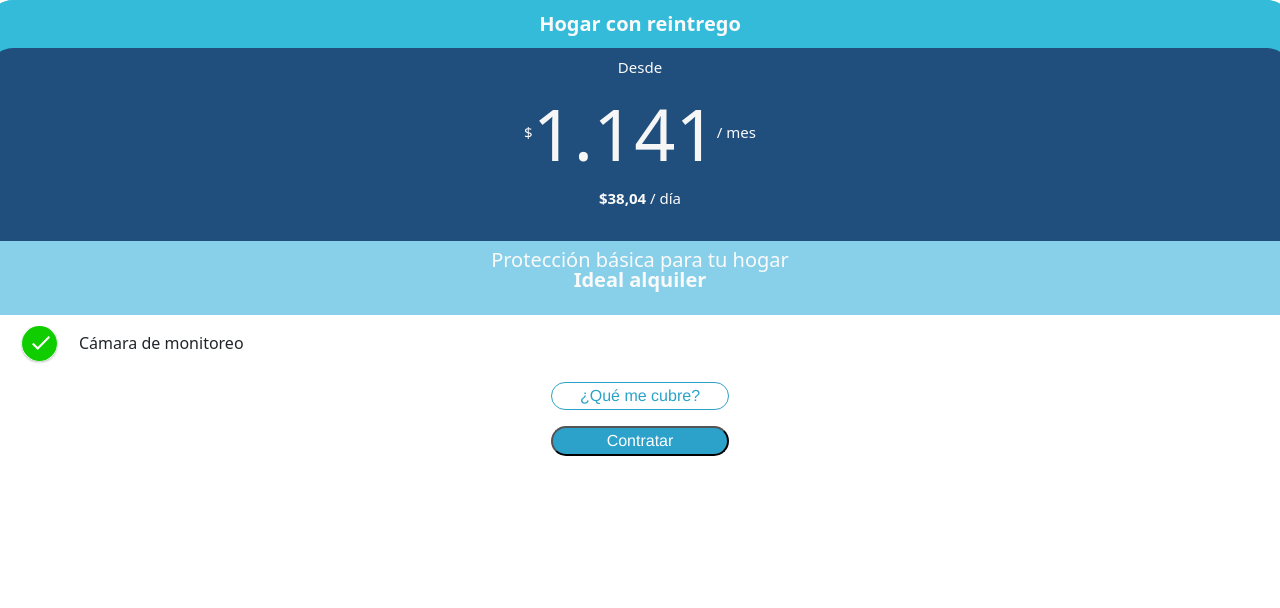
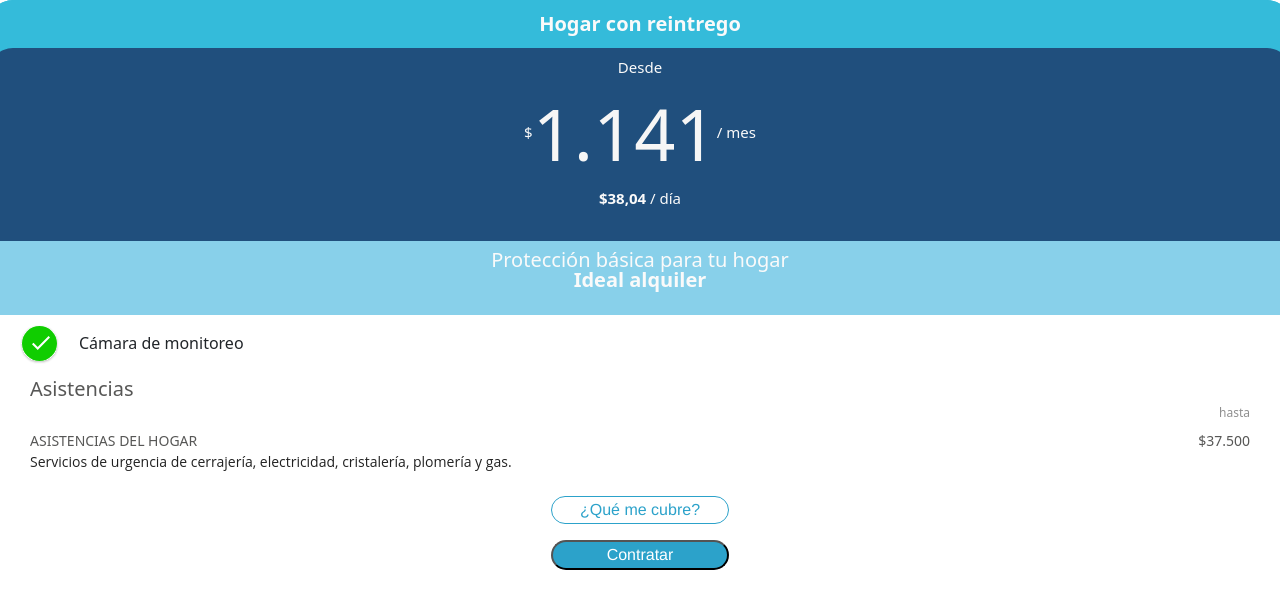
Before and after one commit to andresGarcia90/cotizador-hs, a React (Create React App) app: page / in a window 1280 px wide. Shown: the top 608 px of the page. Built offline with nearby package versions, Linux system fonts and the light colour scheme.

Commit message:
adding asistiese

```diff
--- a/src/components/UI/MainCard.js
+++ b/src/components/UI/MainCard.js
@@ -1,8 +1,8 @@
 import React from 'react';
 import { Col, Row } from 'react-bootstrap';
 // import cancelIcon from './../../img/cancel.svg';
-import PrimaryButton from './PrimaryButton'
-import successIcon from "./../../img/success.svg";
+import PrimaryButton from './PrimaryButton';
+import successIcon from './../../img/success.svg';
 import classes from './MainCard.module.css';
 import BorderButton from './BorderButton';
 const MainCard = (props) => {
@@ -38,20 +38,50 @@ const MainCard = (props) => {
       </Col>
       <Col xs={12}>
         <Row className={classes.item}>
-          <Col ><img src={successIcon} alt='success' className={classes.imagen}/><span>Cámara de monitoreo</span></Col>
+          <Col>
+            <img src={successIcon} alt="success" className={classes.imagen} />
+            <span>Cámara de monitoreo</span>
+          </Col>
+        </Row>
+      </Col>
+      <Col xs={12}>
+        <Row className={classes['asistencia-wrap']}>
+          <Col xs={12} className={classes['asistencia-title']}>
+            Asistencias
+          </Col>
+          <Col xs={12} className={classes.hasta}>
+            hasta
+          </Col>
+          <Col xs={12}>
+            <Row>
+              <Col xs={8} className={classes['asistencia-item-title']}>
+                ASISTENCIAS DEL HOGAR
+              </Col>
+              <Col xs={4} className={classes['asistencia-item-price']}>
+                $37.500
+              </Col>
+            </Row>
+            <Row>
+              <Col xs={8} className={classes['asistencia-item-description']}>
+                <p>
+                  Servicios de urgencia de cerrajería, electricidad,
+                  cristalería, plomería y gas.
+                </p>
+              </Col>
+            </Row>
+          </Col>
         </Row>
       </Col>
       <Col xs={12}>
         <Row>
-          <Col xs={12} className='my-2'>
-            <BorderButton/>
+          <Col xs={12} className="my-2">
+            <BorderButton />
           </Col>
-          <Col xs={12} className='my-2'>
-            <PrimaryButton/>
+          <Col xs={12} className="my-2">
+            <PrimaryButton />
           </Col>
         </Row>
       </Col>
-
     </Row>
   );
 };
--- a/src/components/UI/MainCard.module.css
+++ b/src/components/UI/MainCard.module.css
@@ -10,7 +10,8 @@
     font-weight: 400;
     line-height: 1.5; */
 }
-.card-header{
+
+.card-header {
     color: #FAFAFA;
     padding: 0px;
     background-color: #34BBDA;
@@ -41,7 +42,7 @@
     background-color: #204F7D;
 }
 
-.price-month{
+.price-month {
     text-align: center;
     display: flex;
     align-content: center;
@@ -51,7 +52,7 @@
 
 .price-month-value {
     color: #F6F6F6;
-   font-size: clamp(2rem, 30.76vw - 4.15rem, 4.5rem);
+    font-size: clamp(2rem, 30.76vw - 4.15rem, 4.5rem);
 }
 
 .price-day {
@@ -71,11 +72,48 @@
     background-color: #F6F6F6;
 }
 
-.item{
+.item {
     text-align: start;
     padding: 10px 0px;
 }
 
-.imagen{
+.imagen {
     margin: 0px 20px;
 }
+
+.asistencia-wrap {
+    padding: 0px 30px;
+}
+
+.asistencia-title {
+    text-align: start;
+    color: #575756;
+    font-size: 20px;
+}
+
+.hasta {
+    color: #8F8F8F;
+    font-size: 12px;
+    text-align: right;
+    margin-bottom: 8px;
+}
+
+.asistencia-item-title {
+    color: #575756;
+    font-size: 14px;
+    text-align: start;
+}
+
+.asistencia-item-price {
+    color: #575756;
+    font-size: 14px;
+    text-align: end;
+}
+
+.asistencia-item-description {
+    color: rgba(0, 0, 0, 0.87);
+    font-size: 0.875rem;
+    font-family: 'Open Sans', 'Helvetica', 'Arial', sans-serif;
+    font-weight: 400;
+    text-align: start;
+}
```
